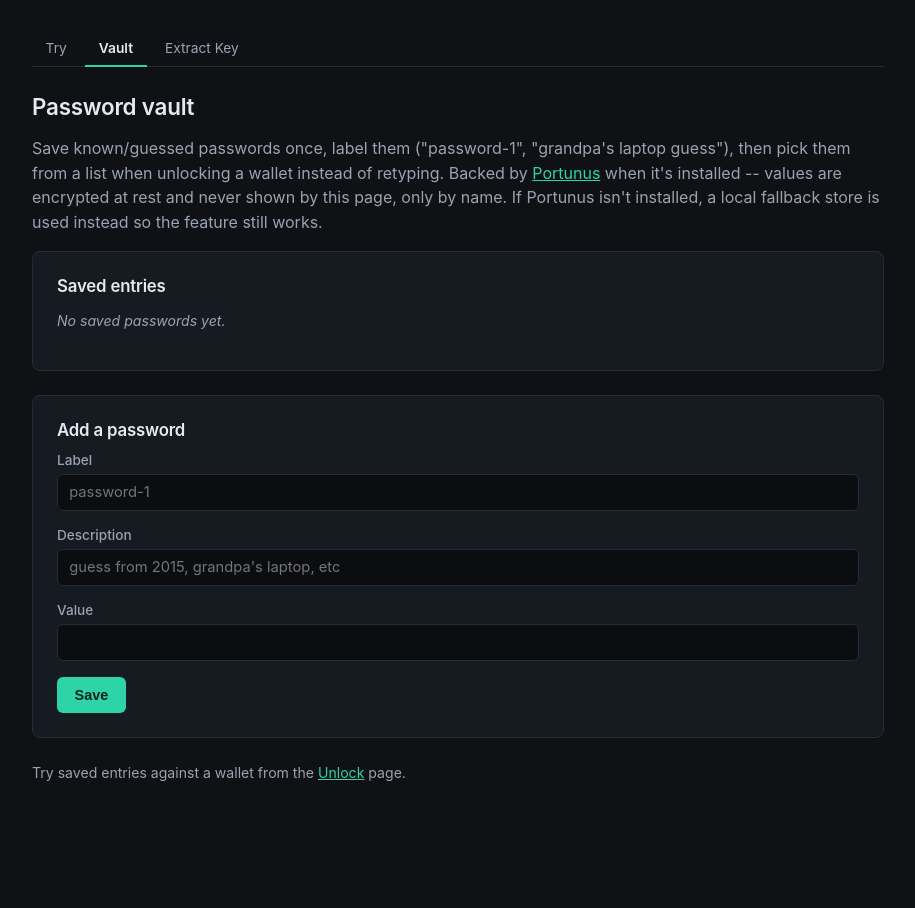
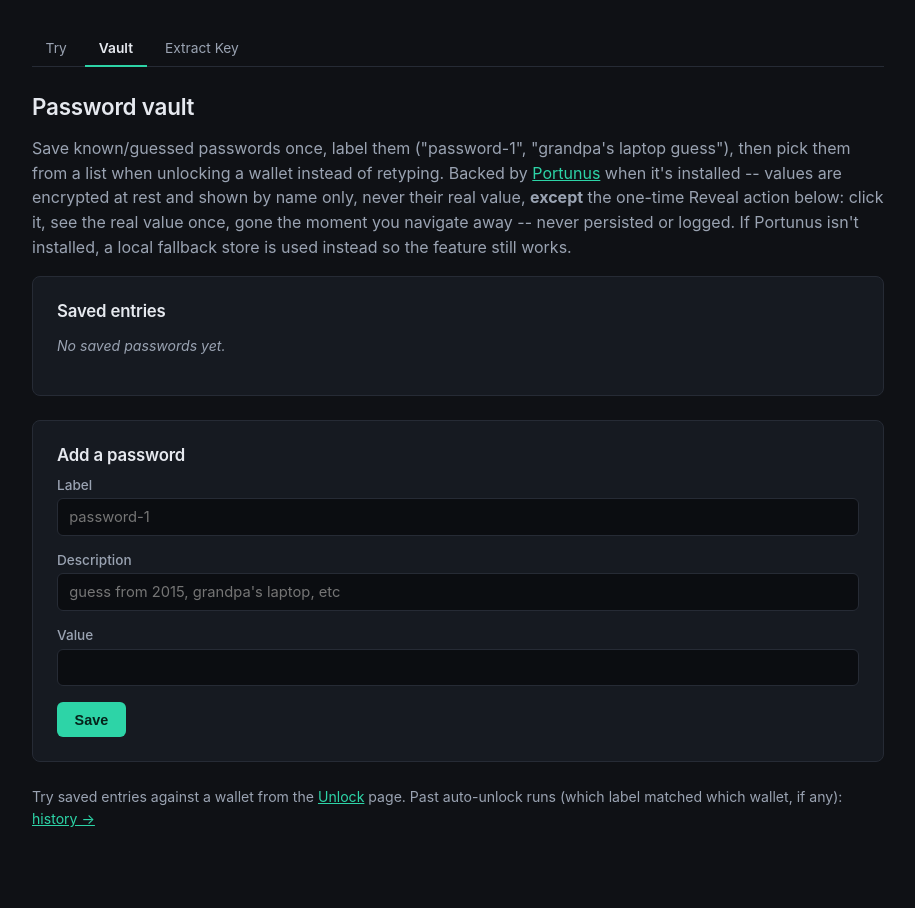
Before and after one commit to mdostal/coin-finder, a Flask app: page /vault in a window 1280 px wide. Shown: the part 62-970 px from the top of the page, without its empty margins (182-1097 px from the left). Before the commit the page ends 843 px from the top, so only its background shows below. Run offline with Flask 3, Linux system fonts and the light colour scheme; data that the repository does not hold is empty; some libraries are stand-ins or nearby versions.

Commit message:
feat(auo-02): durable auto-unlock history + vault reveal action
auto-unlock results used to vanish forever -- once-only display on top
of the in-memory-only job registry meant both leaving the result page
AND any app restart lost the outcome permanently. Adds
web/auto_unlock_history.py (sqlite, same _connect/_SCHEMA pattern as
scan_history.py/crawl_runs.py): one row per wallet tried, per run --
which vault label (if any) matched, when. NO column for the raw
password value exists in the schema at all, a schema-level guarantee,
not just an application-level promise not to write it (asserted via
PRAGMA table_info in tests).

New GET /auto-unlock/history page shows every past run, newest first,
independent of whether the original job is still in memory.

Since the durable record only has a label, a real way to turn that
back into its actual value is needed: new POST /vault/reveal
(synchronous, mirrors item_unlock()'s existing inline
resolve_vault_entries_with_values() use -- never a backgrounded job,
so it never surfaces via /jobs' listing either) resolves one named
vault entry and shows it once. vault.html gets a Reveal button per
entry and corrected copy describing this deliberate exception;
auto-unlock history's matched rows link straight to it.

Co-Authored-By: Claude Sonnet 5 <noreply@anthropic.com>

```diff
--- a/web/app.py
+++ b/web/app.py
@@ -41,6 +41,7 @@ from web.vault import add_vault_entry, edit_vault_entry, list_vault_entries, res
 from web.rclone_wizard import DEFAULT_SCOPE, SCOPE_CHOICES, create_remote
 from web.crawl_runs import clear_all_crawl_runs, compute_confidence_scores, find_overlap_addresses, list_crawl_runs, record_crawl_run
 from web.scan_history import clear_scan_history, list_scan_history, record_scan
+from web.auto_unlock_history import clear_auto_unlock_history, list_auto_unlock_history, record_auto_unlock_run
 from tools.scan_index import DEFAULT_DB_PATH as SCAN_INDEX_DB_PATH, clear_scan_index, list_scanned_files
 from web import ai_assist
 
@@ -841,6 +842,35 @@ def create_app(host="127.0.0.1"):
     def vault_edit():
         edit_vault_entry((request.form.get("name") or "").strip(), (request.form.get("description") or "").strip())
         return redirect(url_for("vault_page"))
+
+    @app.route("/vault/reveal", methods=["POST"])
+    def vault_reveal():
+        """
+        Synchronous, not a backgrounded job -- mirrors item_unlock()'s
+        existing inline resolve_vault_entries_with_values() use. No job
+        entry is ever created for a reveal, so it never surfaces via
+        /jobs' generic listing either -- a strictly smaller exposure
+        surface than the job-based once-only pattern used elsewhere.
+        """
+        name = (request.form.get("name") or "").strip()
+        if not name:
+            return render_template("vault.html", entries=list_vault_entries(), error="Enter a vault entry to reveal."), 400
+
+        try:
+            [(_, value)] = resolve_vault_entries_with_values([name])
+        except RuntimeError as e:
+            return render_template("vault.html", entries=list_vault_entries(), error=str(e)), 400
+
+        return render_template("vault_reveal_result.html", name=name, value=value)
+
+    @app.route("/auto-unlock/history")
+    def auto_unlock_history_page():
+        return render_template("auto_unlock_history.html", runs=list_auto_unlock_history())
+
+    @app.route("/auto-unlock/history/clear", methods=["POST"])
+    def auto_unlock_history_clear():
+        clear_auto_unlock_history()
+        return redirect(url_for("auto_unlock_history_page"))
 
     @app.route("/wizard")
     def wizard_start():
@@ -1023,6 +1053,9 @@ _NAV_GROUP_BY_ENDPOINT = {
     "vault_add": "unlock",
     "vault_revoke": "unlock",
     "vault_edit": "unlock",
+    "vault_reveal": "unlock",
+    "auto_unlock_history_page": "unlock",
+    "auto_unlock_history_clear": "unlock",
     # Findings -- standalone, no tab strip.
     "findings_page": "findings",
     "findings_archive": "findings",
@@ -1341,6 +1374,7 @@ def _run_auto_unlock_job(allow_online=False, wallet_paths=None):
     finally:
         Path(candidates_path).unlink(missing_ok=True)
 
+    record_auto_unlock_run(results)
     return {"results": results}
 
 
--- /dev/null
+++ b/web/auto_unlock_history.py
@@ -0,0 +1,104 @@
+import sqlite3
+import time
+import uuid
+from pathlib import Path
+
+from web.paths import app_data_dir
+
+DEFAULT_DB_PATH = app_data_dir() / "auto_unlock_history.db"
+
+# Metadata only -- which wallet, which vault label matched (if any), when.
+# NO column for the raw matched password/value exists here at all -- a
+# schema-level guarantee, not just an application-level promise not to
+# write it. The once-only in-memory job result (web/jobs.py) is still the
+# only place the real value is ever shown; this table just makes "did
+# wallet X ever unlock, and with which saved password" answerable again
+# after a restart, once the original job is long gone from memory.
+_SCHEMA = """
+CREATE TABLE IF NOT EXISTS auto_unlock_runs (
+    id INTEGER PRIMARY KEY AUTOINCREMENT,
+    run_id TEXT NOT NULL,
+    wallet_path TEXT NOT NULL,
+    vault_label TEXT,
+    matched INTEGER NOT NULL,
+    run_at REAL NOT NULL
+);
+"""
+
+_MIGRATIONS = []
+
+
+def _connect(db_path):
+    db_path = Path(db_path)
+    db_path.parent.mkdir(parents=True, exist_ok=True)
+    conn = sqlite3.connect(str(db_path))
+    conn.row_factory = sqlite3.Row
+    conn.executescript(_SCHEMA)
+    for statement in _MIGRATIONS:
+        try:
+            conn.execute(statement)
+        except sqlite3.OperationalError:
+            pass  # already migrated
+    return conn
+
+
+def record_auto_unlock_run(wallet_results, db_path=DEFAULT_DB_PATH):
+    """
+    Records one completed auto-unlock job -- one row per wallet tried,
+    grouped under a shared run_id.
+
+    :param wallet_results: {wallet_path: {"vault_label": str|None, "value": str|None}}
+        -- the exact shape _run_auto_unlock_job already builds (auo-01).
+        Only vault_label is persisted; "value" is deliberately never
+        touched by this function.
+    :return: the generated run_id.
+    """
+    run_id = str(uuid.uuid4())
+    run_at = time.time()
+    conn = _connect(db_path)
+    try:
+        conn.executemany(
+            "INSERT INTO auto_unlock_runs (run_id, wallet_path, vault_label, matched, run_at) VALUES (?, ?, ?, ?, ?)",
+            [
+                (run_id, wallet_path, result.get("vault_label"), 1 if result.get("vault_label") else 0, run_at)
+                for wallet_path, result in wallet_results.items()
+            ],
+        )
+        conn.commit()
+    finally:
+        conn.close()
+    return run_id
+
+
+def list_auto_unlock_history(db_path=DEFAULT_DB_PATH):
+    """
+    :return: [{"run_id", "run_at", "wallets": [{"wallet_path", "vault_label", "matched"}, ...]}, ...],
+        newest run first, wallets within a run in original insertion order.
+    """
+    conn = _connect(db_path)
+    try:
+        rows = conn.execute("SELECT * FROM auto_unlock_runs ORDER BY run_at DESC, id ASC").fetchall()
+    finally:
+        conn.close()
+
+    runs = {}
+    order = []
+    for row in rows:
+        run_id = row["run_id"]
+        if run_id not in runs:
+            runs[run_id] = {"run_id": run_id, "run_at": row["run_at"], "wallets": []}
+            order.append(run_id)
+        runs[run_id]["wallets"].append(
+            {"wallet_path": row["wallet_path"], "vault_label": row["vault_label"], "matched": bool(row["matched"])}
+        )
+    return [runs[run_id] for run_id in order]
+
+
+def clear_auto_unlock_history(db_path=DEFAULT_DB_PATH):
+    """Deletes every recorded row -- has no effect on the vault or any wallet file."""
+    conn = _connect(db_path)
+    try:
+        conn.execute("DELETE FROM auto_unlock_runs")
+        conn.commit()
+    finally:
+        conn.close()
--- a/web/templates/vault.html
+++ b/web/templates/vault.html
@@ -7,9 +7,11 @@
 <p>Save known/guessed passwords once, label them ("password-1", "grandpa's
 laptop guess"), then pick them from a list when unlocking a wallet instead of
 retyping. Backed by <a href="https://github.com/mdostal/portunus">Portunus</a>
-when it's installed -- values are encrypted at rest and never shown by this
-page, only by name. If Portunus isn't installed, a local fallback store is
-used instead so the feature still works.</p>
+when it's installed -- values are encrypted at rest and shown by name only,
+never their real value, <strong>except</strong> the one-time Reveal action
+below: click it, see the real value once, gone the moment you navigate away
+-- never persisted or logged. If Portunus isn't installed, a local fallback
+store is used instead so the feature still works.</p>
 
 {% if error %}<div class="banner error">{{ error }}</div>{% endif %}
 
@@ -31,6 +33,10 @@ used instead so the feature still works.</p>
         </td>
         <td>{{ e.state }}</td>
         <td>
+          <form method="post" action="{{ url_for('vault_reveal') }}" style="display:inline">
+            <input type="hidden" name="name" value="{{ e.name }}">
+            <button type="submit" class="btn-secondary">Reveal</button>
+          </form>
           <form method="post" action="{{ url_for('vault_revoke') }}" style="display:inline">
             <input type="hidden" name="name" value="{{ e.name }}">
             <button type="submit" class="btn-secondary">Revoke</button>
@@ -58,5 +64,6 @@ used instead so the feature still works.</p>
   </form>
 </div>
 
-<p class="subtle">Try saved entries against a wallet from the <a href="{{ url_for('item_unlock_form') }}">Unlock</a> page.</p>
+<p class="subtle">Try saved entries against a wallet from the <a href="{{ url_for('item_unlock_form') }}">Unlock</a> page.
+Past auto-unlock runs (which label matched which wallet, if any): <a href="{{ url_for('auto_unlock_history_page') }}">history &rarr;</a></p>
 {% endblock %}
```
Also changed, not shown: tests/conftest.py (+6 -0 lines), tests/test_auto_unlock_history.py (added, +83 -0 lines), tests/test_web_app_vault.py (+93 -0 lines), web/templates/auto_unlock_history.html (added, +53 -0 lines), web/templates/vault_reveal_result.html (added, +17 -0 lines), 1 other file.
